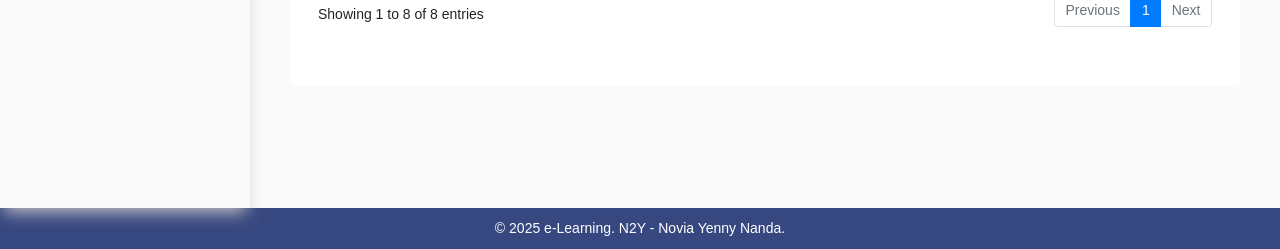
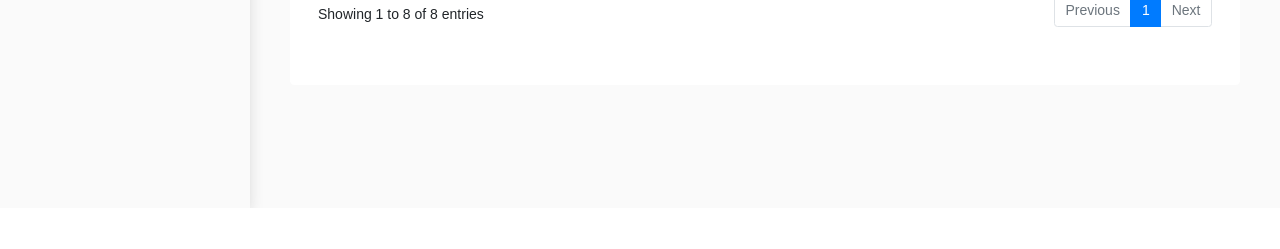
Before and after one commit to PutriAisya40/e-learn, a PHP site: page /admin/daftarMatkul.php in a window 1280 px wide. Shown: the part 652-901 px from the top of the page. After the commit the page ends 860 px from the top, so only its background shows below. Run offline with PHP 8.4, Linux system fonts and the light colour scheme; a user stored in the database is signed in; data comes from the database, SQL or seed files in the repository; some libraries are stand-ins or nearby versions.

Commit message:
Update daftarMatkul.php

```diff
--- a/view/admin/daftarMatkul.php
+++ b/view/admin/daftarMatkul.php
@@ -224,12 +224,6 @@ if (isset($_POST['editProfile'])) {
         </div>
     </div>
 
-    <footer class="footer" style="background-color: #374780; color: #ffffff; padding: 10px 0; text-align: center; width: 100%;">
-        <div class="container">
-            <span>&copy; <?php echo date("Y"); ?> e-Learning. N2Y - Novia Yenny Nanda.</span>
-        </div>
-    </footer>
-
     <div class="modal fade" id="editProfile" tabindex="-1" role="dialog" aria-labelledby="exampleModalCenterTitle" aria-hidden="true">
         <div class="modal-dialog modal-dialog-centered" role="document">
             <div class="modal-content">
```
